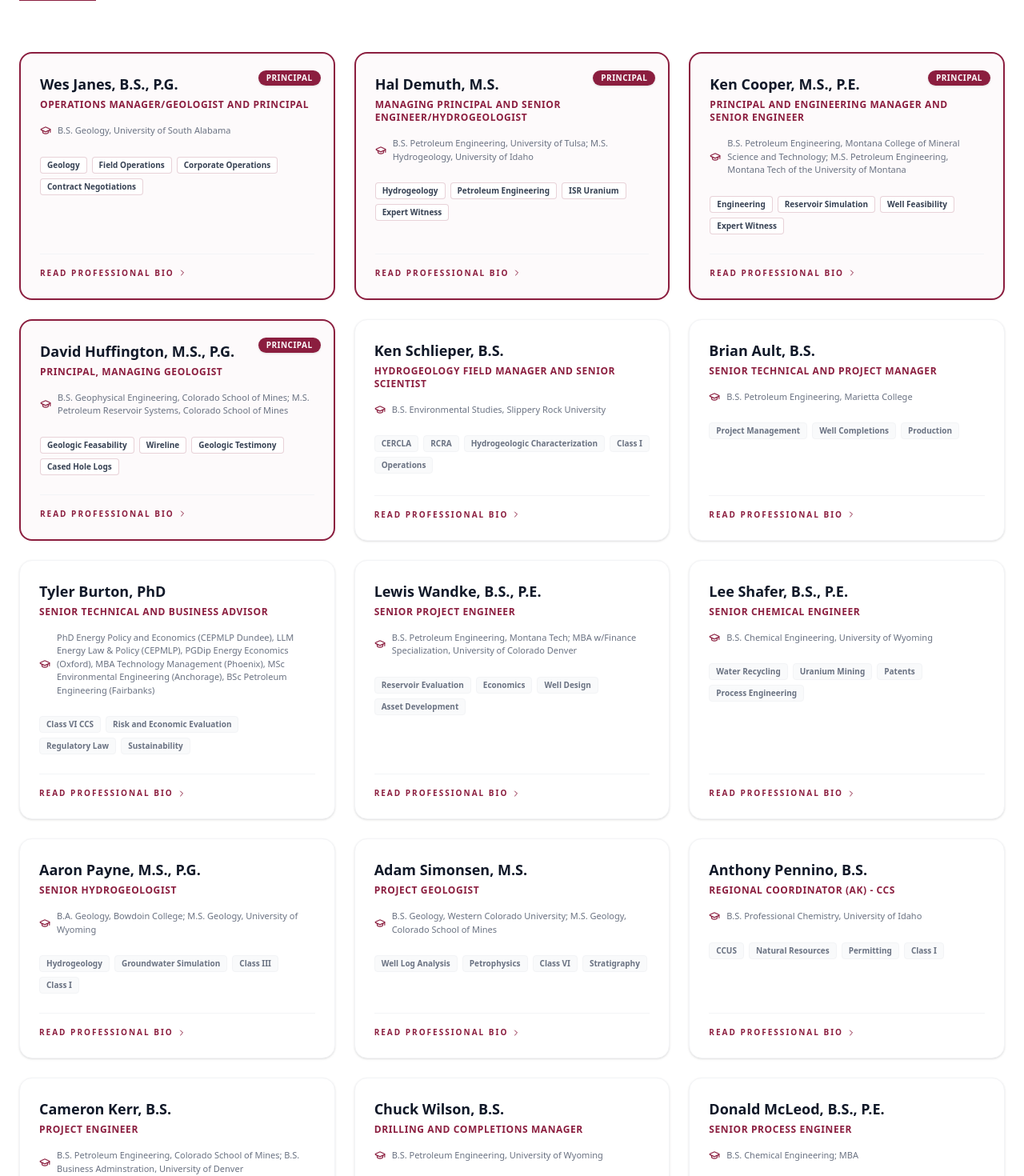
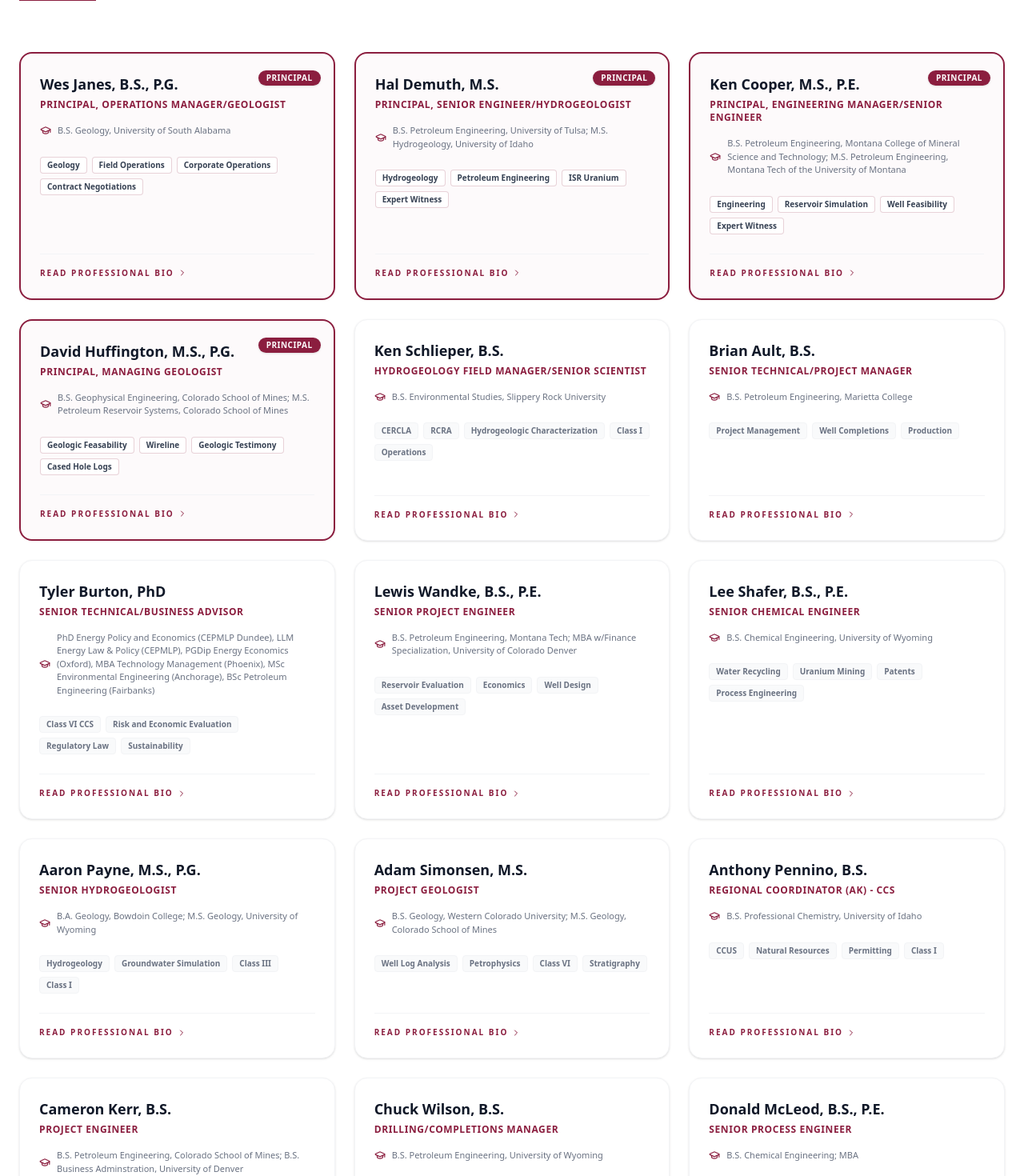
Before and after one commit to cmax88/petrotek-site, a React (Vite) app: page /team in a window 1280 px wide. Shown: the part 460-1930 px from the top of the page at 80% size. Built offline with nearby package versions, Linux system fonts and the light colour scheme.

Commit message:
Team Title Updates

```diff
--- a/src/pages/Team.jsx
+++ b/src/pages/Team.jsx
@@ -39,7 +39,7 @@ const OurTeam = () => {
   const teamData = [
     {
       name: "Wes Janes, B.S., P.G.",
-      role: "Operations Manager/Geologist and Principal",
+      role: "Principal, Operations Manager/Geologist",
       education: "B.S. Geology, University of South Alabama",
       tags: ["Geology", "Field Operations", "Corporate Operations", "Contract Negotiations"],
       bio: (
@@ -53,7 +53,7 @@ const OurTeam = () => {
     },
     {
       name: "Hal Demuth, M.S.",
-      role: "Managing Principal and Senior Engineer/Hydrogeologist",
+      role: "Principal, Senior Engineer/Hydrogeologist",
       education: "B.S. Petroleum Engineering, University of Tulsa; M.S. Hydrogeology, University of Idaho",
       tags: ["Hydrogeology", "Petroleum Engineering", "ISR Uranium", "Expert Witness"],
       bio: "Hal is one of the managing principals of Petrotek and is a Senior Engineer and Hydrogeologist. He has more than 40 years of applied industry experience, and holds a B.S. degree in Petroleum Engineering and an M.S. degree in Hydrogeology. He is passionate about the application of creative technical and regulatory solutions to assist clients with complex projects. He is a Technical Team Leader for produced water and wastewater management via Class I, Class II and Class V injection wells for oil and gas production across the United States. His drilling and completions experience includes vertical, directional and horizontal wells in the Gulf of America, Alaska, and the continental U.S. Hal leads the technical team for ISR uranium Class III permitting and operations support for projects in Wyoming, Texas, Nebraska and South Dakota. His ISR uranium experience includes the majority of projects in the US as well as selected projects overseas. His team has also completed groundwater characterization and assessment projects for conventional hard rock mines (silver, lead/zinc, copper) and rare earth element mining projects in the U.S. Hal has provided expert witness testimony for oil and gas operators and ISR uranium operations related to technical, regulatory and contractual issues in Federal and State Courts.",
@@ -61,7 +61,7 @@ const OurTeam = () => {
     },
     {
       name: "Ken Cooper, M.S., P.E.",
-      role: "Principal and Engineering Manager and Senior Engineer",
+      role: "Principal, Engineering Manager/Senior Engineer",
       education: "B.S. Petroleum Engineering, Montana College of Mineral Science and Technology; M.S. Petroleum Engineering, Montana Tech of the University of Montana",
       tags: ["Engineering", "Reservoir Simulation", "Well Feasibility", "Expert Witness"],
       bio: "Ken Cooper is one of the managing principals of Petrotek and serves as the Director of Engineering. Prior to helping found Petrotek in 1993, he gained engineering experience working in the petroleum industry and for petroleum/uranium/injection well consultancies. Ken has more than 35 years of experience working with all classes of injection wells and specializes in investigating well feasibility, reservoir issues and testing, reservoir simulation, well compliance and permitting, along with optimizing injection well operation and maintenance. Ken has published and given a variety of talks and short-courses regarding subsurface injection, pressure transient well testing, and the simulation of subsurface fluid flow over the years, and provides expert witness testimony regarding well permitting, subsurface resources and injection wells. He is a board member of the GWREF and UITC, and has been an active member of both the GWPC (formerly the UIPC) and the Society of Petroleum Engineers (SPE) since the 1980s.",
@@ -77,7 +77,7 @@ const OurTeam = () => {
     },
     {
       name: "Ken Schlieper, B.S.",
-      role: "Hydrogeology Field Manager and Senior Scientist",
+      role: "Hydrogeology Field Manager/Senior Scientist",
       education: "B.S. Environmental Studies, Slippery Rock University",
       tags: ["CERCLA", "RCRA", "Hydrogeologic Characterization", "Class I", "Operations"],
       bio: "Ken has extensive multi-disciplinary skills gained through more than 31 years of field and project management experience in hydrogeologic characterization at numerous CERCLA, RCRA, and other regulated sites throughout the U.S. He has performed numerous aquifer tests for uranium ISR operations throughout the country. More recently, he has been a lead technical contributor to numerous Class I hazardous and nonhazardous injection well projects across the country related to permitting, supervision of workovers, stimulations, drilling operations, and mechanical integrity testing.",
@@ -85,7 +85,7 @@ const OurTeam = () => {
     },
     {
       name: "Brian Ault, B.S.",
-      role: "Senior Technical and Project Manager",
+      role: "Senior Technical/Project Manager",
       education: "B.S. Petroleum Engineering, Marietta College",
       tags: ["Project Management", "Well Completions", "Production"],
       bio: "Brian began his career in the oilfield service industry spending five years working for The Western Company of North America. He then spent five years working for Meridian Oil/Burlington Resources in the San Juan Basin. After more than eight years with Ultra Petroleum; working in permitting, reservoir evaluation, drilling, completions, production and regulatory reporting; helping to guide them to over seven billion dollars of market capitalization, he joined Petrotek. Brian gained extensive experience primarily in the areas of well completions and production. Brian’s expertise relates to his vast experience across many disciplines within the oil and gas arena, but primarily in his ability to deliver projects safely, on schedule, on budget, and aligned with business goals.",
@@ -93,7 +93,7 @@ const OurTeam = () => {
     },
     {
       name: "Tyler Burton, PhD",
-      role: "Senior Technical and Business Advisor",
+      role: "Senior Technical/Business Advisor",
       education: "PhD Energy Policy and Economics (CEPMLP Dundee), LLM Energy Law & Policy (CEPMLP), PGDip Energy Economics (Oxford), MBA Technology Management (Phoenix), MSc Environmental Engineering (Anchorage), BSc Petroleum Engineering (Fairbanks)",
       tags: ["Class VI CCS", "Risk and Economic Evaluation", "Regulatory Law", "Sustainability"],
       bio: "Dr. Burton has worked as a Research Fellow with concentration on corporate & regulatory climate and energy law and policy, and energy economics. With Petrotek, Tyler assists with Classes I, III, and VI permit applications, advises on carbon sequestration and storage markets including market and 45Q credits, offsets valuation, projects financial assurance and incentives, contracts assessment, and risk evaluation. He is a Project Management Professional at PMI, a Cost Professional/Engineer at AACEI, an Energy Risk Professional at GARP, an FSA credentialed Sustainability Accounting Professional at the SASB, and a Six Sigma Black Belt.",
@@ -149,7 +149,7 @@ const OurTeam = () => {
     },
     {
       name: "Chuck Wilson, B.S.",
-      role: "Drilling and Completions Manager",
+      role: "Drilling/Completions Manager",
       education: "B.S. Petroleum Engineering, University of Wyoming",
       tags: ["Drilling", "Field Operations", "Class VI", "Well Planning"],
       bio: "Chuck has forty years of petroleum engineering experience that varies from drilling and field operations to the management of technical teams for upstream E&P operations. Chuck has drilled more than 2,000 wells in many different basins in the U.S. and internationally. At Petrotek, Chuck provides field and engineering support for Class I industrial, Class VI CCUS, and specialized test well design, well planning, and supervision of field drilling operations.",
@@ -173,7 +173,7 @@ const OurTeam = () => {
     },
     {
       name: "Jeremiah Demuth, A.A., STS",
-      role: "HSE Manager, Permitting Specialist, and Wellsite Supervisor",
+      role: "HSE Manager/Permitting Specialist/Wellsite Supervisor",
       education: "A.A., Red Rocks Community College; Safety and Health Specialist in General Industry, Rocky Mountain Education Center",
       tags: ["HSE", "Safety Officer", "Site Supervision", "HAZWOPER"],
       bio: "Jeremiah has supervised permitting and drilling operations for multiple Class II wells in the DJ Basin. He works with industrial, ISR, and oil and gas clients to provide site supervision for drilling and workover operations, as well as site safety and annual mechanical integrity testing. Jeremiah also serves as the corporate health and safety officer for Petrotek and has specific training in the OHSA 1910 standards, Lockout/tagout, and maintains HAZWOPER certification.",
```
